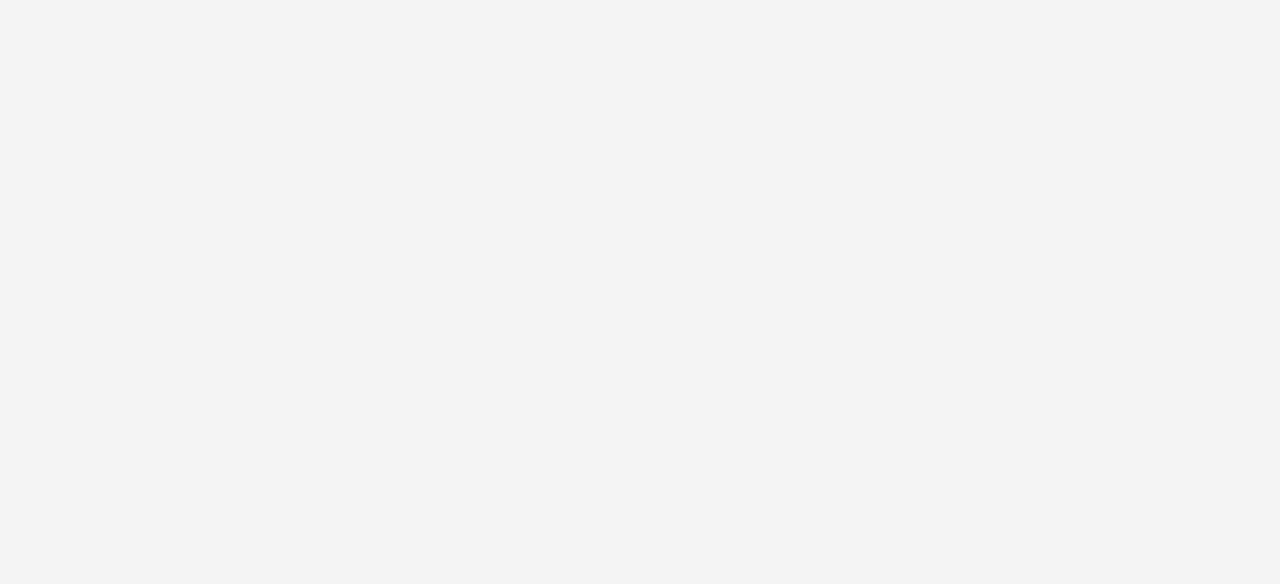
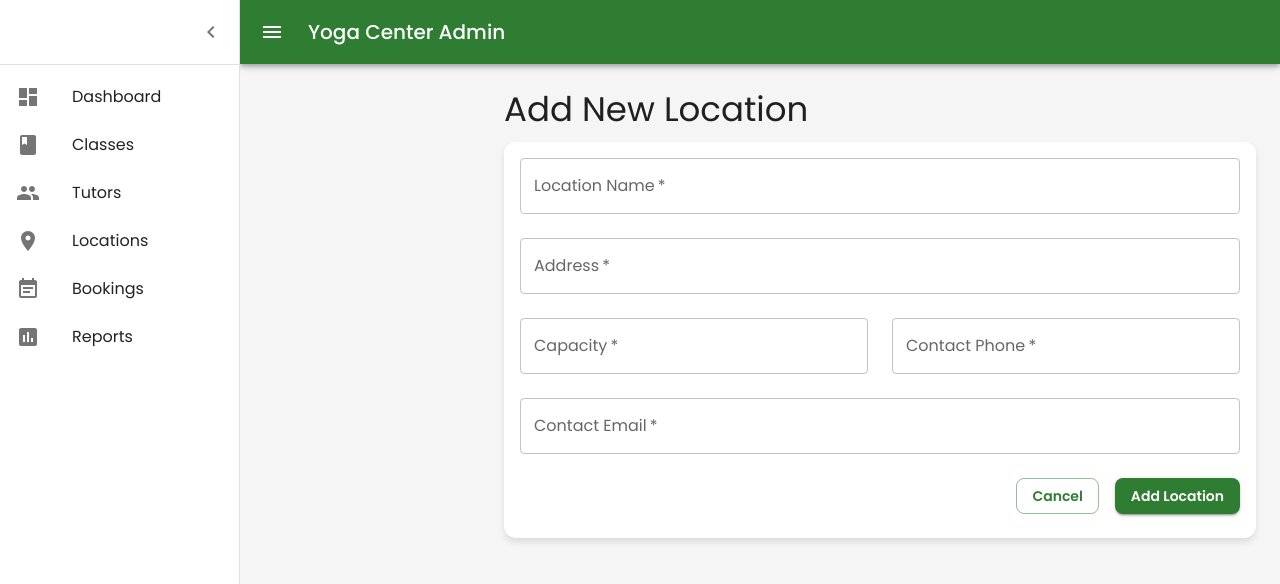
Before and after one commit to boutera/yoga_management, a React (Vite) app: page /admin/locations/new in a window 1280 px wide. Before the commit this address had no page. Shown: the top 584 px of the page. Built offline with nearby package versions, Linux system fonts and the light colour scheme.

Commit message:
add new locations

```diff
--- a/src/App.tsx
+++ b/src/App.tsx
@@ -10,6 +10,8 @@ import TutorForm from './pages/admin/Tutors/TutorForm';
 import BookingForm from './pages/admin/Bookings/BookingForm';
 import BookingsList from './pages/admin/Bookings/BookingsList';
 import Reports from './pages/admin/Reports/Reports';
+import LocationsList from './pages/admin/Locations/LocationsList';
+import LocationForm from './pages/admin/Locations/LocationForm';
 
 // Create a theme instance
 const theme = createTheme({
@@ -74,6 +76,9 @@ function App() {
           <Route path="/admin/tutors" element={<AdminLayout><TutorsList /></AdminLayout>} />
           <Route path="/admin/tutors/new" element={<AdminLayout><TutorForm /></AdminLayout>} />
           <Route path="/admin/tutors/edit/:id" element={<AdminLayout><TutorForm /></AdminLayout>} />
+          <Route path="/admin/locations" element={<AdminLayout><LocationsList /></AdminLayout>} />
+          <Route path="/admin/locations/new" element={<AdminLayout><LocationForm /></AdminLayout>} />
+          <Route path="/admin/locations/edit/:id" element={<AdminLayout><LocationForm /></AdminLayout>} />
           <Route path="/admin/bookings" element={<AdminLayout><BookingsList /></AdminLayout>} />
           <Route path="/admin/bookings/new" element={<AdminLayout><BookingForm /></AdminLayout>} />
           <Route path="/admin/bookings/:id" element={<AdminLayout><BookingForm /></AdminLayout>} />
--- a/src/layouts/AdminLayout.tsx
+++ b/src/layouts/AdminLayout.tsx
@@ -20,6 +20,7 @@ import {
   Dashboard as DashboardIcon,
   Class as ClassIcon,
   People as PeopleIcon,
+  LocationOn as LocationIcon,
   EventNote as EventIcon,
   Assessment as AssessmentIcon,
   ChevronLeft as ChevronLeftIcon,
@@ -32,6 +33,7 @@ const menuItems = [
   { text: 'Dashboard', icon: <DashboardIcon />, path: '/admin' },
   { text: 'Classes', icon: <ClassIcon />, path: '/admin/classes' },
   { text: 'Tutors', icon: <PeopleIcon />, path: '/admin/tutors' },
+  { text: 'Locations', icon: <LocationIcon />, path: '/admin/locations' },
   { text: 'Bookings', icon: <EventIcon />, path: '/admin/bookings' },
   { text: 'Reports', icon: <AssessmentIcon />, path: '/admin/reports' },
 ];
--- /dev/null
+++ b/src/pages/admin/Locations/LocationForm.tsx
@@ -0,0 +1,171 @@
+import { useState, useEffect } from 'react';
+import {
+  Box,
+  Button,
+  Card,
+  CardContent,
+  Grid,
+  TextField,
+  Typography,
+} from '@mui/material';
+import { useNavigate, useParams } from 'react-router-dom';
+
+// Mock data - replace with actual API calls later
+const mockLocations = [
+  {
+    id: '1',
+    name: 'Downtown Studio',
+    address: '123 Main St, Downtown',
+    capacity: 50,
+    contactPhone: '(555) 123-4567',
+    contactEmail: 'downtown@yogacenter.com',
+  },
+  {
+    id: '2',
+    name: 'Westside Center',
+    address: '456 West Ave, Westside',
+    capacity: 40,
+    contactPhone: '(555) 234-5678',
+    contactEmail: 'westside@yogacenter.com',
+  },
+  {
+    id: '3',
+    name: 'Eastside Hub',
+    address: '789 East Blvd, Eastside',
+    capacity: 35,
+    contactPhone: '(555) 345-6789',
+    contactEmail: 'eastside@yogacenter.com',
+  },
+];
+
+const LocationForm = () => {
+  const navigate = useNavigate();
+  const { id } = useParams();
+  const isEditMode = Boolean(id);
+
+  const [formData, setFormData] = useState({
+    name: '',
+    address: '',
+    capacity: '',
+    contactPhone: '',
+    contactEmail: '',
+  });
+
+  useEffect(() => {
+    if (isEditMode) {
+      // In a real app, this would be an API call
+      const location = mockLocations.find((loc) => loc.id === id);
+      if (location) {
+        setFormData({
+          name: location.name,
+          address: location.address,
+          capacity: location.capacity.toString(),
+          contactPhone: location.contactPhone,
+          contactEmail: location.contactEmail,
+        });
+      }
+    }
+  }, [id, isEditMode]);
+
+  const handleChange = (e: React.ChangeEvent<HTMLInputElement>) => {
+    const { name, value } = e.target;
+    setFormData((prev) => ({
+      ...prev,
+      [name]: value,
+    }));
+  };
+
+  const handleSubmit = (e: React.FormEvent) => {
+    e.preventDefault();
+    // In a real app, this would be an API call
+    console.log('Form submitted:', formData);
+    navigate('/admin/locations');
+  };
+
+  return (
+    <Box>
+      <Typography variant="h4" gutterBottom>
+        {isEditMode ? 'Edit Location' : 'Add New Location'}
+      </Typography>
+
+      <Card>
+        <CardContent>
+          <form onSubmit={handleSubmit}>
+            <Grid container spacing={3}>
+              <Grid item xs={12}>
+                <TextField
+                  fullWidth
+                  label="Location Name"
+                  name="name"
+                  value={formData.name}
+                  onChange={handleChange}
+                  required
+                />
+              </Grid>
+              <Grid item xs={12}>
+                <TextField
+                  fullWidth
+                  label="Address"
+                  name="address"
+                  value={formData.address}
+                  onChange={handleChange}
+                  required
+                />
+              </Grid>
+              <Grid item xs={12} sm={6}>
+                <TextField
+                  fullWidth
+                  label="Capacity"
+                  name="capacity"
+                  type="number"
+                  value={formData.capacity}
+                  onChange={handleChange}
+                  required
+                />
+              </Grid>
+              <Grid item xs={12} sm={6}>
+                <TextField
+                  fullWidth
+                  label="Contact Phone"
+                  name="contactPhone"
+                  value={formData.contactPhone}
+                  onChange={handleChange}
+                  required
+                />
+              </Grid>
+              <Grid item xs={12}>
+                <TextField
+                  fullWidth
+                  label="Contact Email"
+                  name="contactEmail"
+                  type="email"
+                  value={formData.contactEmail}
+                  onChange={handleChange}
+                  required
+                />
+              </Grid>
+              <Grid item xs={12}>
+                <Box sx={{ display: 'flex', gap: 2, justifyContent: 'flex-end' }}>
+                  <Button
+                    variant="outlined"
+                    onClick={() => navigate('/admin/locations')}
+                  >
+                    Cancel
+                  </Button>
+                  <Button
+                    type="submit"
+                    variant="contained"
+                  >
+                    {isEditMode ? 'Save Changes' : 'Add Location'}
+                  </Button>
+                </Box>
+              </Grid>
+            </Grid>
+          </form>
+        </CardContent>
+      </Card>
+    </Box>
+  );
+};
+
+export default LocationForm;
--- /dev/null
+++ b/src/pages/admin/Locations/LocationsList.tsx
@@ -0,0 +1,154 @@
+import { useState } from 'react';
+import {
+  Box,
+  Button,
+  Card,
+  CardContent,
+  IconButton,
+  Table,
+  TableBody,
+  TableCell,
+  TableContainer,
+  TableHead,
+  TableRow,
+  Typography,
+  Dialog,
+  DialogTitle,
+  DialogContent,
+  DialogActions,
+  TextField,
+} from '@mui/material';
+import {
+  Add as AddIcon,
+  Edit as EditIcon,
+  Delete as DeleteIcon,
+} from '@mui/icons-material';
+import { useNavigate } from 'react-router-dom';
+
+// Mock data - replace with actual API calls later
+const mockLocations = [
+  {
+    id: '1',
+    name: 'Downtown Studio',
+    address: '123 Main St, Downtown',
+    capacity: 50,
+    contactPhone: '(555) 123-4567',
+    contactEmail: 'downtown@yogacenter.com',
+  },
+  {
+    id: '2',
+    name: 'Westside Center',
+    address: '456 West Ave, Westside',
+    capacity: 40,
+    contactPhone: '(555) 234-5678',
+    contactEmail: 'westside@yogacenter.com',
+  },
+  {
+    id: '3',
+    name: 'Eastside Hub',
+    address: '789 East Blvd, Eastside',
+    capacity: 35,
+    contactPhone: '(555) 345-6789',
+    contactEmail: 'eastside@yogacenter.com',
+  },
+];
+
+const LocationsList = () => {
+  const navigate = useNavigate();
+  const [locations, setLocations] = useState(mockLocations);
+  const [deleteDialogOpen, setDeleteDialogOpen] = useState(false);
+  const [selectedLocation, setSelectedLocation] = useState<typeof mockLocations[0] | null>(null);
+
+  const handleDeleteClick = (location: typeof mockLocations[0]) => {
+    setSelectedLocation(location);
+    setDeleteDialogOpen(true);
+  };
+
+  const handleDeleteConfirm = () => {
+    if (selectedLocation) {
+      setLocations((prev) => prev.filter((loc) => loc.id !== selectedLocation.id));
+    }
+    setDeleteDialogOpen(false);
+    setSelectedLocation(null);
+  };
+
+  return (
+    <Box>
+      <Box sx={{ display: 'flex', justifyContent: 'space-between', alignItems: 'center', mb: 3 }}>
+        <Typography variant="h4">Locations</Typography>
+        <Button
+          variant="contained"
+          startIcon={<AddIcon />}
+          onClick={() => navigate('/admin/locations/new')}
+        >
+          Add Location
+        </Button>
+      </Box>
+
+      <Card>
+        <CardContent>
+          <TableContainer>
+            <Table>
+              <TableHead>
+                <TableRow>
+                  <TableCell>Name</TableCell>
+                  <TableCell>Address</TableCell>
+                  <TableCell>Capacity</TableCell>
+                  <TableCell>Contact Phone</TableCell>
+                  <TableCell>Contact Email</TableCell>
+                  <TableCell align="right">Actions</TableCell>
+                </TableRow>
+              </TableHead>
+              <TableBody>
+                {locations.map((location) => (
+                  <TableRow key={location.id}>
+                    <TableCell>{location.name}</TableCell>
+                    <TableCell>{location.address}</TableCell>
+                    <TableCell>{location.capacity}</TableCell>
+                    <TableCell>{location.contactPhone}</TableCell>
+                    <TableCell>{location.contactEmail}</TableCell>
+                    <TableCell align="right">
+                      <IconButton
+                        color="primary"
+                        onClick={() => navigate(`/admin/locations/edit/${location.id}`)}
+                      >
+                        <EditIcon />
+                      </IconButton>
+                      <IconButton
+                        color="error"
+                        onClick={() => handleDeleteClick(location)}
+                      >
+                        <DeleteIcon />
+                      </IconButton>
+                    </TableCell>
+                  </TableRow>
+                ))}
+              </TableBody>
+            </Table>
+          </TableContainer>
+        </CardContent>
+      </Card>
+
+      {/* Delete Confirmation Dialog */}
+      <Dialog
+        open={deleteDialogOpen}
+        onClose={() => setDeleteDialogOpen(false)}
+      >
+        <DialogTitle>Confirm Delete</DialogTitle>
+        <DialogContent>
+          <DialogContent>
+            Are you sure you want to delete {selectedLocation?.name}? This action cannot be undone.
+          </DialogContent>
+        </DialogContent>
+        <DialogActions>
+          <Button onClick={() => setDeleteDialogOpen(false)}>Cancel</Button>
+          <Button onClick={handleDeleteConfirm} color="error" variant="contained">
+            Delete
+          </Button>
+        </DialogActions>
+      </Dialog>
+    </Box>
+  );
+};
+
+export default LocationsList;
```
